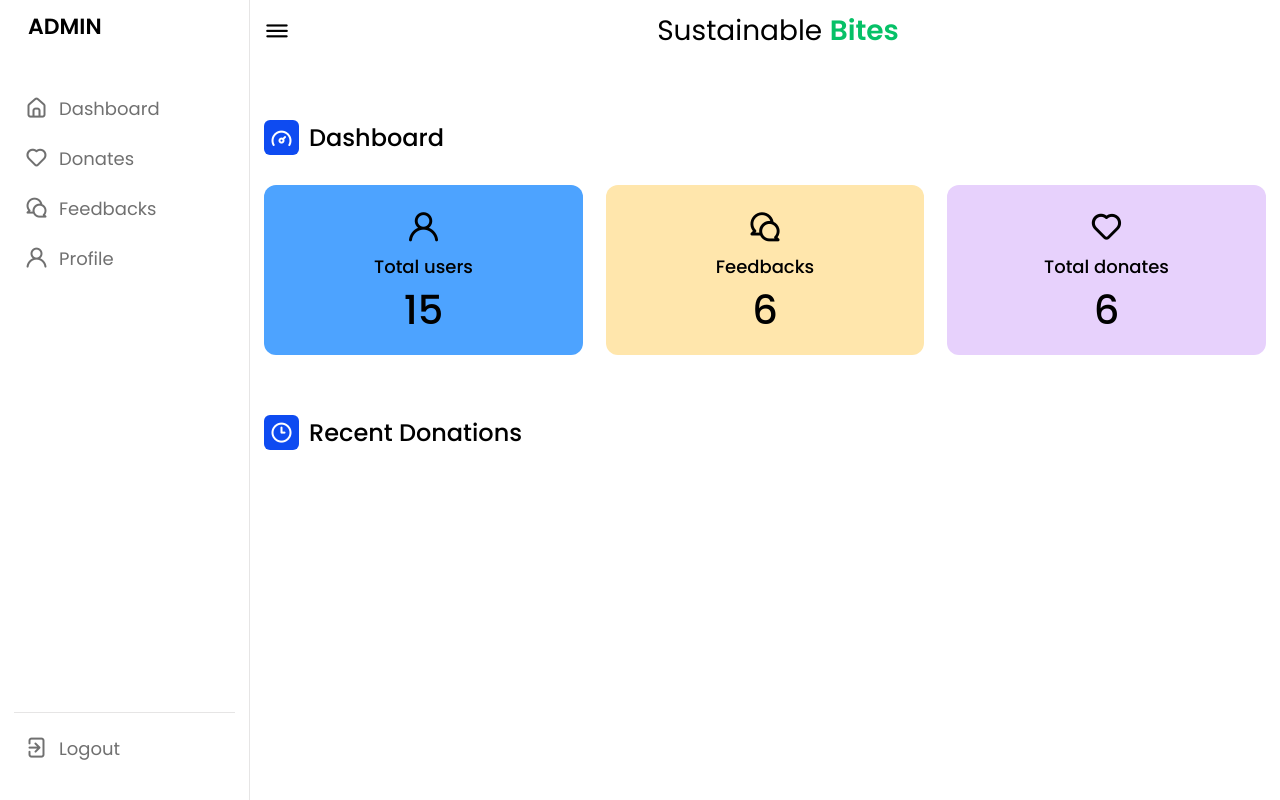
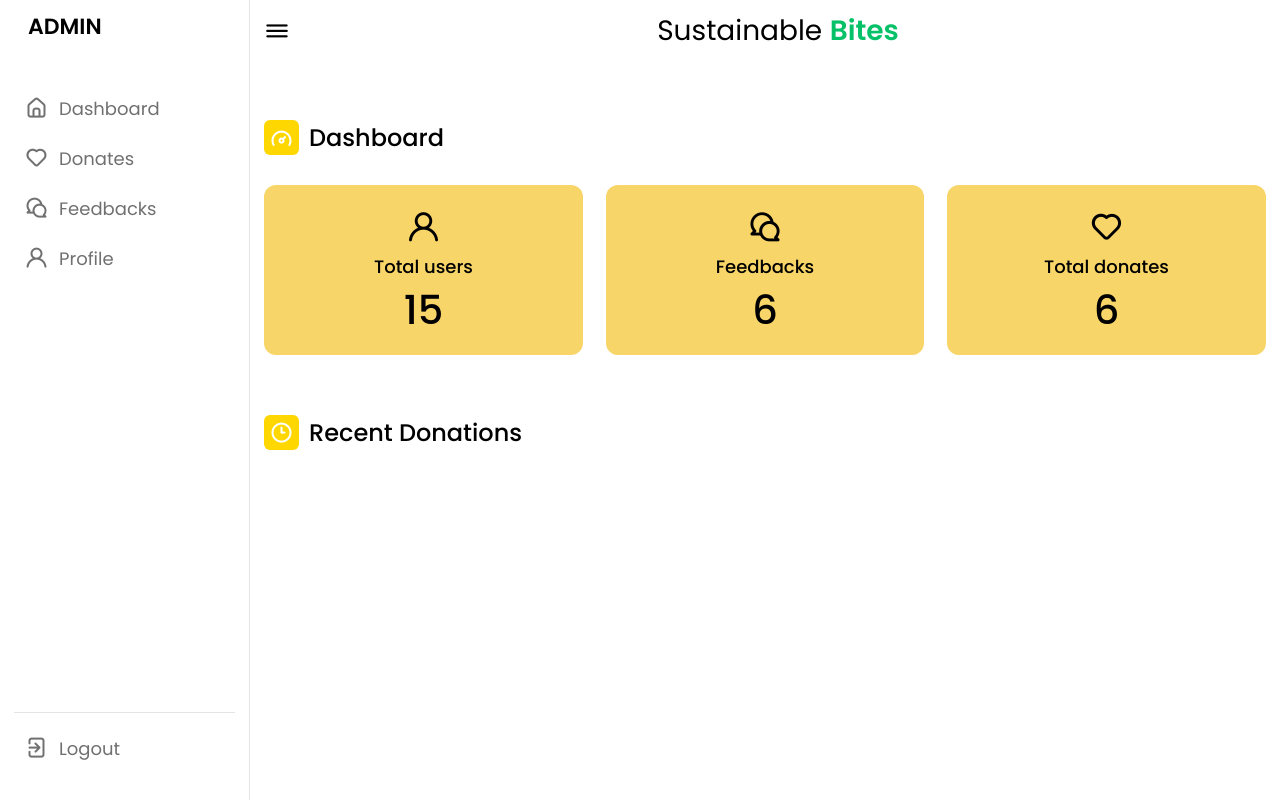
Before and after one commit to asghar-innama/Sustainable-Bites, a PHP site: page /admin/admin.php in a window 1280 px wide. Run offline with PHP 8.4, Linux system fonts and the light colour scheme; a user stored in the database is signed in; data comes from the database, SQL or seed files in the repository.

Commit message:
color chng

```diff
--- a/admin/admin.css
+++ b/admin/admin.css
@@ -9,15 +9,15 @@
 
 :root{
     /* ===== Colors ===== */
-    --primary-color: #0E4BF1;
+    --primary-color: #FFD700;
     --panel-color: #FFF;
     --text-color: #000;
     --black-light-color: #707070;
     --border-color: #e6e5e5;
     --toggle-color: #DDD;
-    --box1-color: #4DA3FF;
-    --box2-color: #FFE6AC;
-    --box3-color: #E7D1FC;
+    --box1-color: #F8D568;
+    --box2-color: #F8D568;
+    --box3-color: #F8D568;
     --title-icon-color: #fff;
 
     /* ====== Transition ====== */
--- a/admin/feedback.php
+++ b/admin/feedback.php
@@ -1,5 +1,6 @@
 
 <?php
+
 // $connection = mysqli_connect("localhost:3307", "root", "");
 // $db = mysqli_select_db($connection, 'demo');
 include '../connection.php';
@@ -15,7 +16,7 @@ if(isset($_POST['submit']))
     $name=mysqli_real_escape_string($connection, $_POST['name']);
     $email=mysqli_real_escape_string($connection, $_POST['email']);
     $message=mysqli_real_escape_string($connection, $_POST['message']);
-    $query="INSERT INTO 'user_feedback'('name','email','message') VALUES('$name','$email','$message')";
+    $query="insert into user_feedback(name,email,message) values('$name','$email','$message')";
     $query_run= mysqli_query($connection, $query);
     if($query_run)
     {
--- a/admin/formstyle.css
+++ b/admin/formstyle.css
@@ -76,7 +76,7 @@ h1{
 }
 
 .input-group.success input{
-    border-color: #FFD700;
+    border-color: greenyellow;
 }
 .login-signup{
     /* margin-top: 30px; */
```
